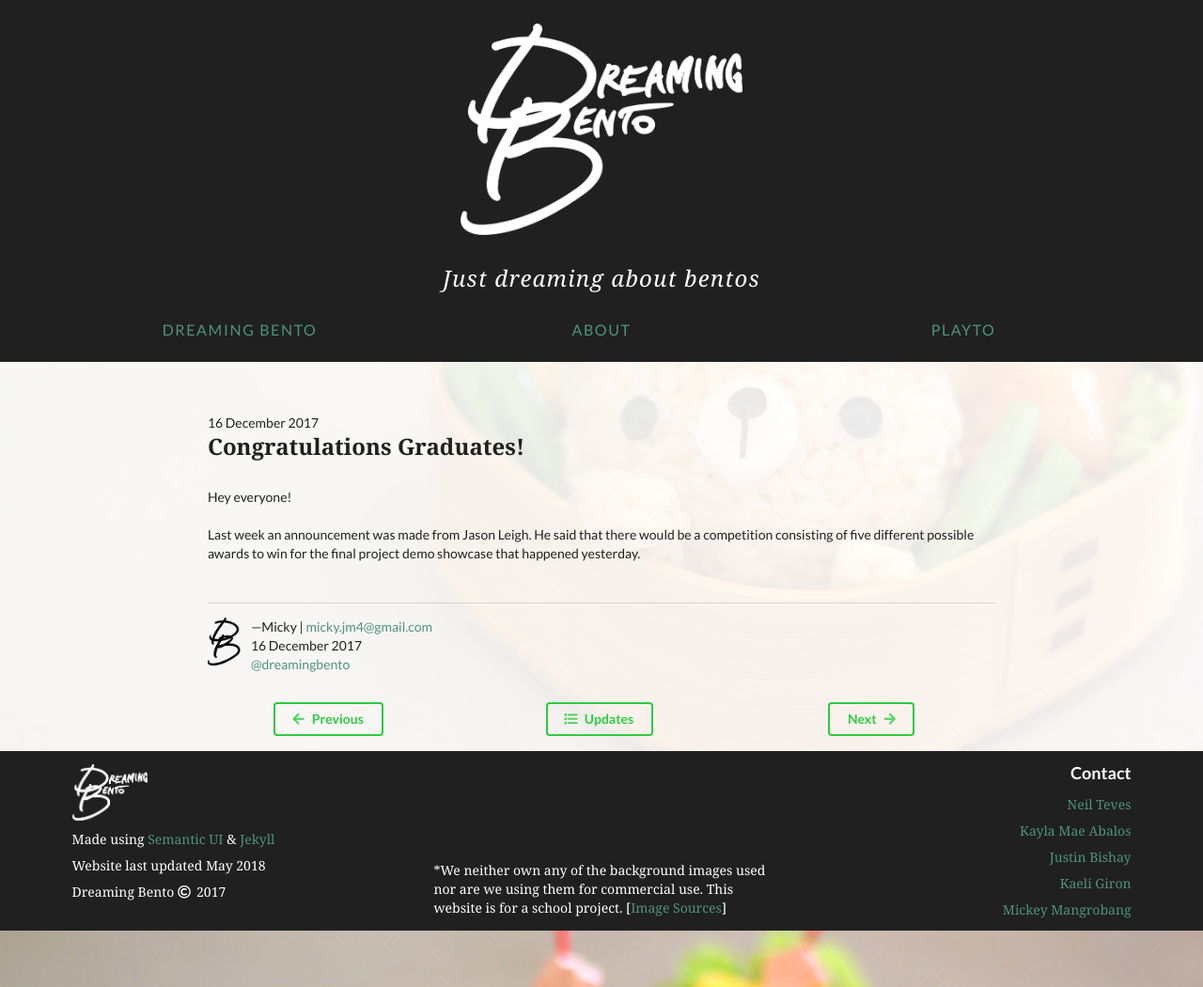
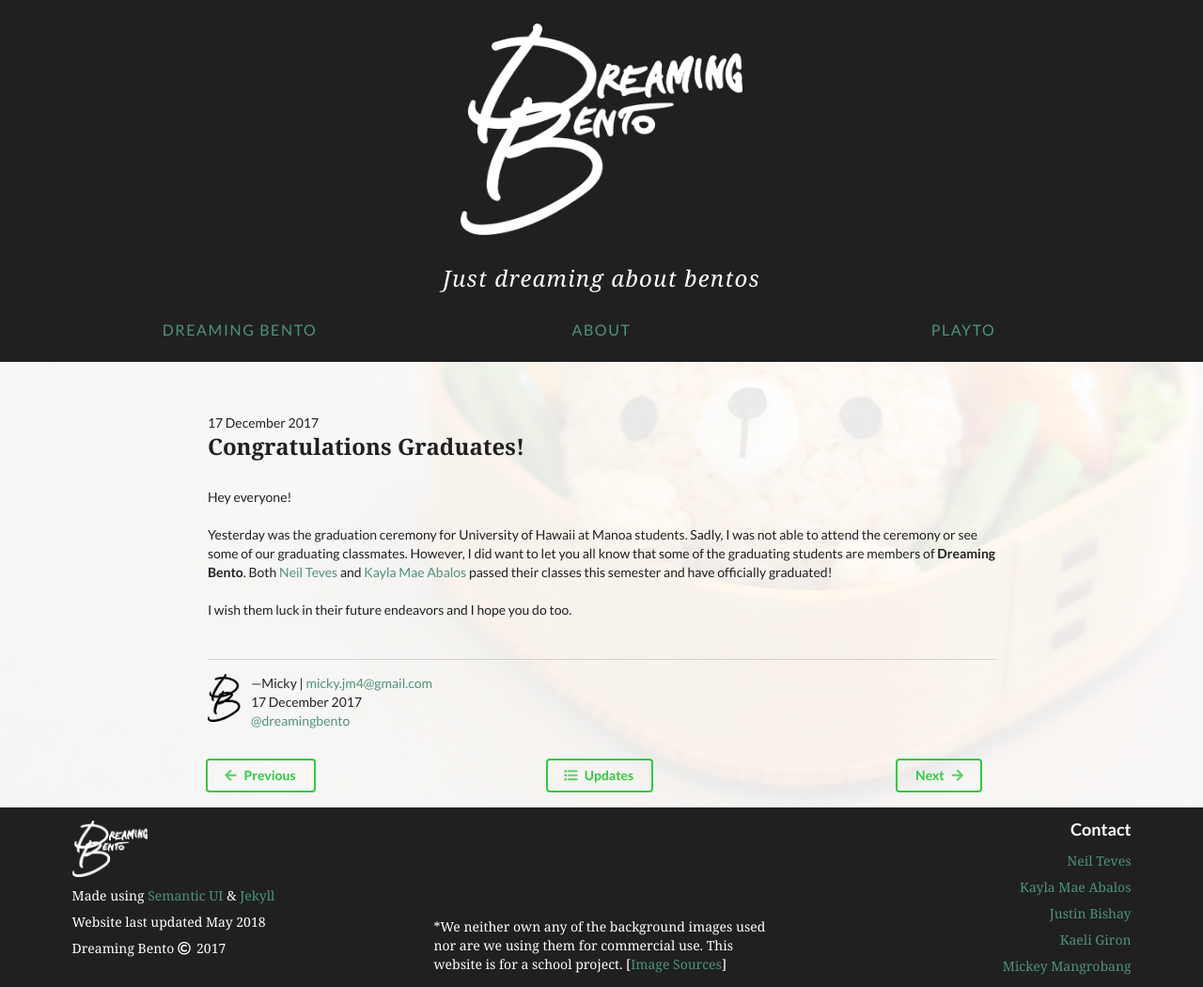
Before and after one commit to DreamingBento/DreamingBento, a Jekyll site: the page built from playto/updates/post025.html, in a window 1280 px wide. Shown: the whole page at 94% size. Built offline with Jekyll 4.4.1, drawn with Linux system fonts in a browser that asks for light colours; nearby versions of some CDN libraries.

Commit message:
Added new post

```diff
--- a/_layouts/post.html
+++ b/_layouts/post.html
@@ -36,31 +36,31 @@
             </div>
 
             <div class="row">
-                <div class="four wide center aligned column">
+                <div class="five wide center aligned column">
                     {% if page.prev %}
                     <div class="desktop-only">
                         <a href="{{ site.basurl }}/{{ page.prev }}" class="ui inverted green button"><i class="left arrow icon"></i>Previous</a>
                     </div>
                     <div class="mobile-only">
-                        <a href="{{ site.basurl }}/{{ page.prev }}" class="ui inverted green button">&nbsp;&nbsp;<i class="left arrow icon"></i></a>
+                        <a href="{{ site.basurl }}/{{ page.prev }}" class="ui inverted green button"><i class="left arrow icon"></i></a>
                     </div>
                     {% endif %}
                 </div>
-                <div class="four wide center aligned column">
+                <div class="five wide center aligned column">
                     <div class="desktop-only">
                         <a href="{{ site.basurl }}/playto/updates/" class="ui inverted green button"><i class="list icon"></i>Updates</a>
                     </div>
                     <div class="mobile-only">
-                        <a href="{{ site.basurl }}/playto/updates/" class="ui inverted green button">&nbsp;&nbsp;<i class="list icon"></i></a>
+                        <a href="{{ site.basurl }}/playto/updates/" class="ui inverted green button"><i class="list icon"></i></a>
                     </div>
                 </div>
-                <div class="four wide center aligned column">
+                <div class="five wide center aligned column">
                     {% if page.next %}
                     <div class="desktop-only">
                         <a href="{{ site.basurl }}/{{ page.next }}" class="ui inverted green button">Next<i class="right arrow icon"></i></a>
                     </div>
                     <div class="mobile-only">
-                        <a href="{{ site.basurl }}/{{ page.next }}" class="ui inverted green button"><i class="right arrow icon"></i>&nbsp;&nbsp;</a>
+                        <a href="{{ site.basurl }}/{{ page.next }}" class="ui inverted green button"><i class="right arrow icon"></i></a>
                     </div>
                     {% endif %}
                 </div>
--- a/playto/updates/post024.html
+++ b/playto/updates/post024.html
@@ -8,6 +8,7 @@ author: Micky
 email: micky.jm4@gmail.com
 summary: Hey everyone!<br /><br />Last week an announcement was made from Jason Leigh. He said that there would be a competition consisting of five different possible awards to win for the final project demo showcase that happened yesterday.
 prev: playto/updates/trailerandgameplay/
+next: playto/updates/grads/
 ---
 
 <p>
--- a/playto/updates/post025.html
+++ b/playto/updates/post025.html
@@ -1,11 +1,12 @@
 ---
 layout: post
+type: update
 title: Congratulations Graduates!
 permalink: playto/updates/grads/
-date: 2017-12-16
+date: 2017-12-17
 author: Micky
 email: micky.jm4@gmail.com
-summary: Hey everyone!<br /><br />Last week an announcement was made from Jason Leigh. He said that there would be a competition consisting of five different possible awards to win for the final project demo showcase that happened yesterday.
+summary: Hey everyone!<br /><br />Yesterday was the graduation ceremony for University of Hawaii at Manoa students. Sadly, I was not able to attend the ceremony or see some of our graduating classmates. However, I did want to let you all know that some of the graduating students are members of <strong>Dreaming Bento</strong>. Both <a href="{{ site.baseurl }}/about/members/" class="link-font">Neil Teves</a> and <a href="{{ site.baseurl }}/about/members/" class="link-font">Kayla Mae Abalos</a> passed their classes this semester and have officially graduated!<br /><br />I wish them luck in their future endeavors and I hope you do too.
 prev: playto/updates/awards/
 next: playto/updates/websiterevision/
 ---
```
Also changed, not shown: playto/updates/post015.html (+15 -1 lines).
